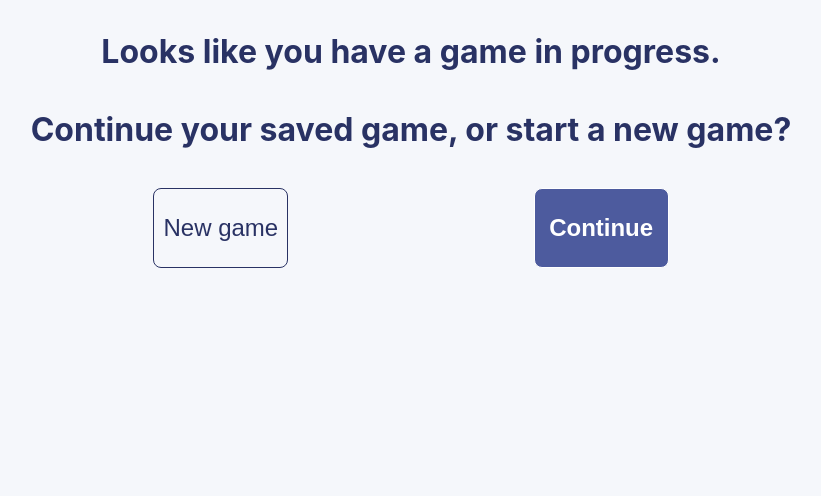
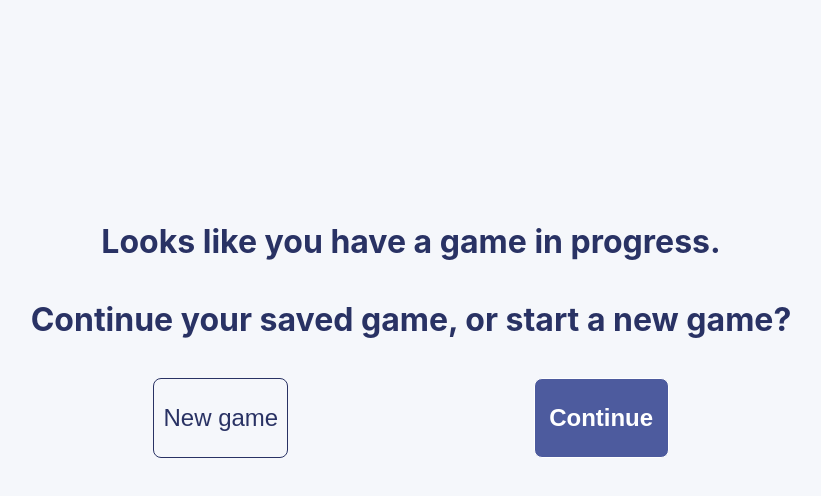
Before and after one commit to michael-j-coyne/trivia-battle, a React (Vite) app: page /continue in a window 1280 px wide. Shown: the top 496 px of the page, without its empty margins (229-1050 px from the left). Built offline with nearby package versions, Linux system fonts and the light colour scheme.

Commit message:
Center .continue content vertically

```diff
--- a/src/pages/continue.css
+++ b/src/pages/continue.css
@@ -1,7 +1,9 @@
 .continue {
   display: flex;
+  height: calc(85vh - 2 * var(--default-page-padding));
   flex-direction: column;
   align-items: center;
+  justify-content: center;
 }
 
 .continue__button {
```
